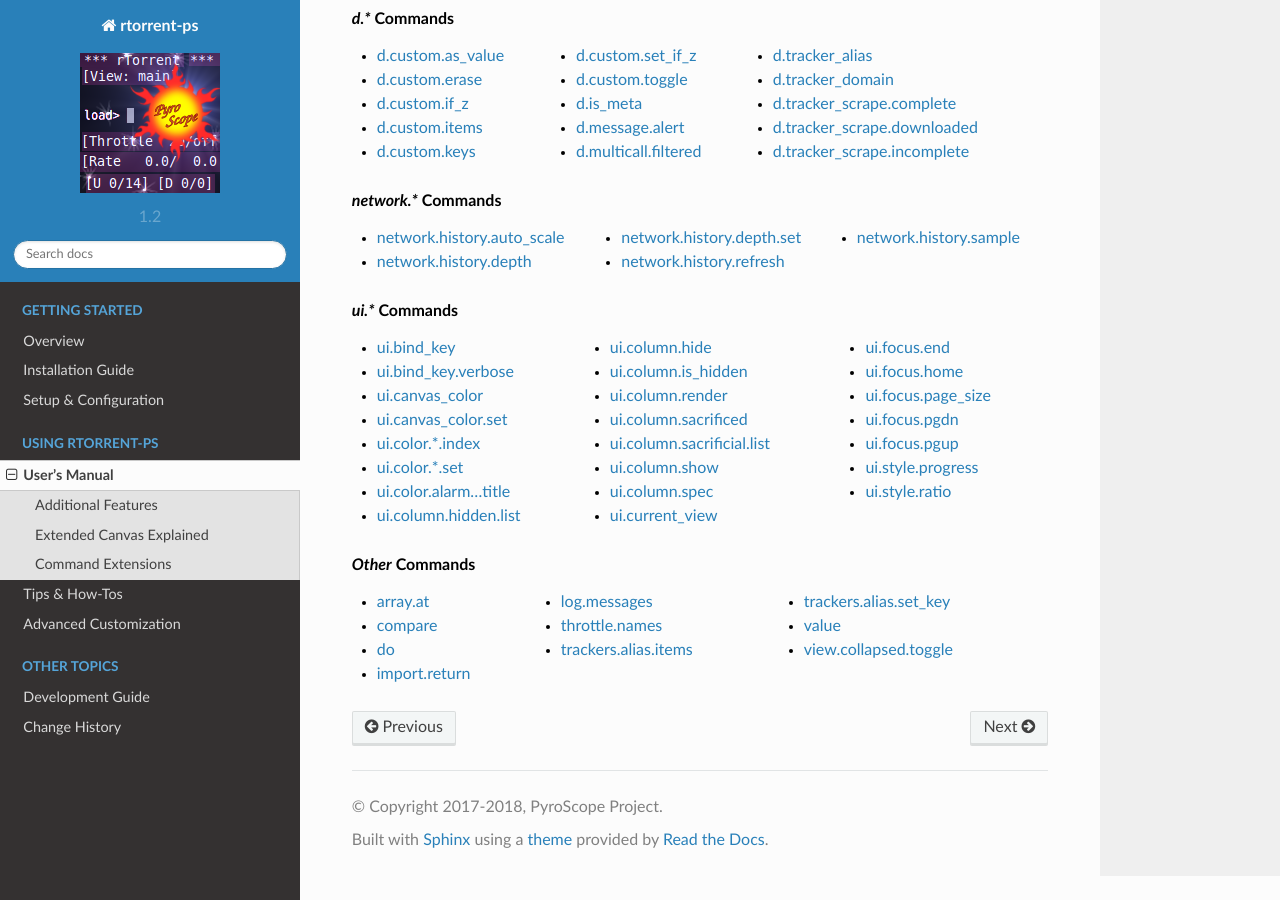
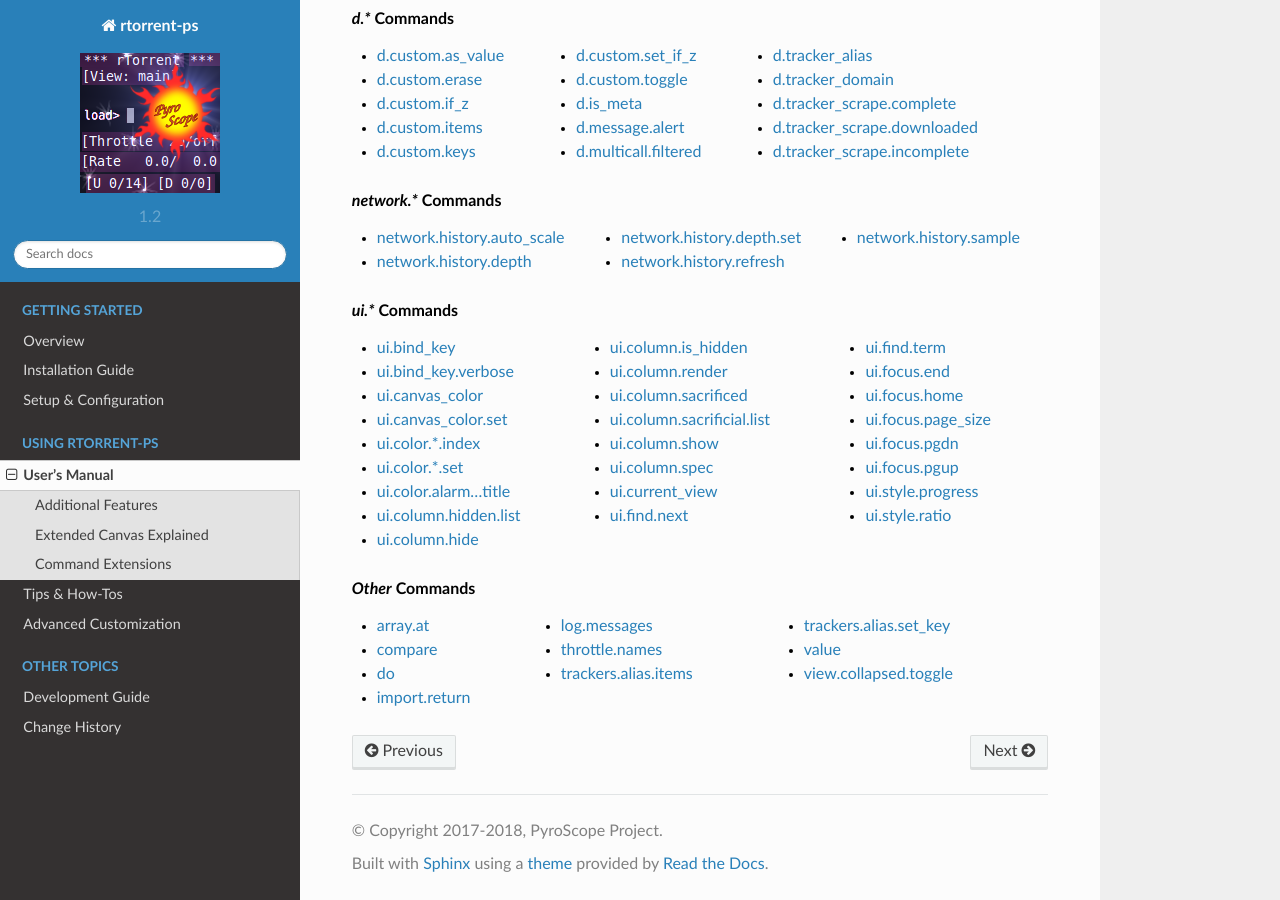
Before and after one commit to pyroscope/rtorrent-ps, a Sphinx documentation site: the page built from docs/manual.rst, in a window 1280 px wide and 900 px high, scrolled down 6247 px. Built offline with Sphinx 7.4.7 and the Read the Docs theme 2.0.0, drawn with Linux system fonts in a browser that asks for light colours.

Commit message:
link to ui.find.* command docs

```diff
--- a/docs/include-commands.rst
+++ b/docs/include-commands.rst
@@ -183,6 +183,8 @@
    * `ui.column.show`_
    * `ui.column.spec`_
    * `ui.current_view`_
+   * `ui.find.next`_
+   * `ui.find.term`_
    * `ui.focus.end`_
    * `ui.focus.home`_
    * `ui.focus.page_size`_
@@ -207,6 +209,8 @@
 .. _`ui.column.show`: https://rtorrent-docs.readthedocs.io/en/latest/cmd-ref.html#term-ui-column-show
 .. _`ui.column.spec`: https://rtorrent-docs.readthedocs.io/en/latest/cmd-ref.html#term-ui-column-spec
 .. _`ui.current_view`: https://rtorrent-docs.readthedocs.io/en/latest/cmd-ref.html#term-ui-current-view
+.. _`ui.find.next`: https://rtorrent-docs.readthedocs.io/en/latest/cmd-ref.html#term-ui-find-next
+.. _`ui.find.term`: https://rtorrent-docs.readthedocs.io/en/latest/cmd-ref.html#term-ui-find-term
 .. _`ui.focus.end`: https://rtorrent-docs.readthedocs.io/en/latest/cmd-ref.html#term-ui-focus-end
 .. _`ui.focus.home`: https://rtorrent-docs.readthedocs.io/en/latest/cmd-ref.html#term-ui-focus-home
 .. _`ui.focus.page_size`: https://rtorrent-docs.readthedocs.io/en/latest/cmd-ref.html#term-ui-focus-page-size
```
